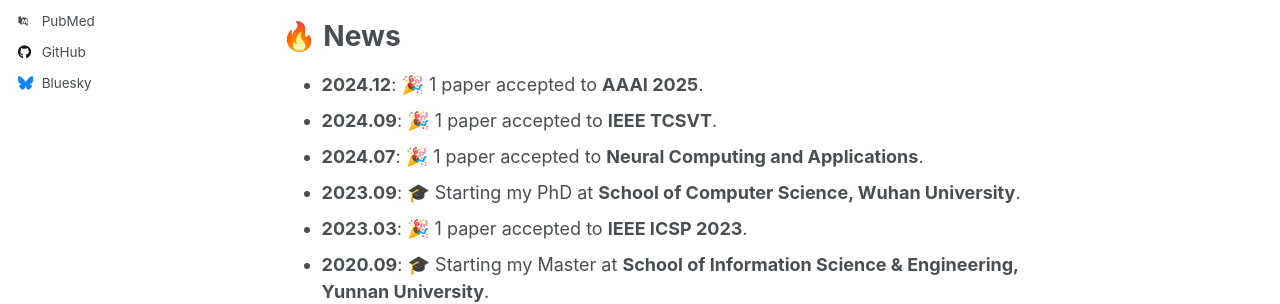
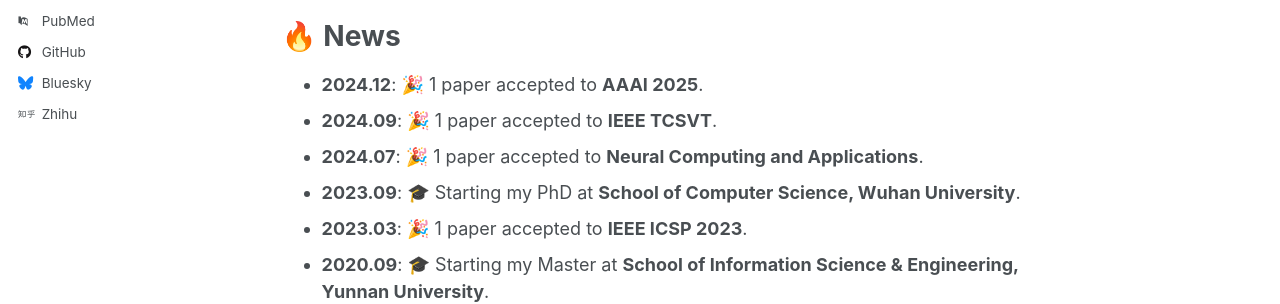
Before and after one commit to hongsheng-Z/hongsheng-Z.github.io, a Jekyll site: the page built from _pages/about.md, in a window 1280 px wide. Shown: the part 442-746 px from the top of the page. Built offline with Jekyll 4.4.1, drawn with Linux system fonts in a browser that asks for light colours; some web fonts are replaced; a script that is not in the unit is left out.

Commit message:
Update _config.yml

```diff
--- a/_config.yml
+++ b/_config.yml
@@ -52,6 +52,7 @@ author:
   stackoverflow    : # User number or user number and name (i.e., use "1" or "1/jeff-atwood")
 
   # Social media
+  zhihu            : "https://www.zhihu.com/people/lao-you-tiao-80-26" # Username
   artstation       : # Username
   bluesky          : "bsky.app" # Replace this with you Bluesky username
   facebook         : # Username
@@ -76,7 +77,7 @@ author:
   wikipedia        : # Username
   xing             : # Username
   youtube          : # Username
-  zhihu            : # Username
+
 
 # Publication Category - The following the list of publication categories and their headings
 publication_category:
```
